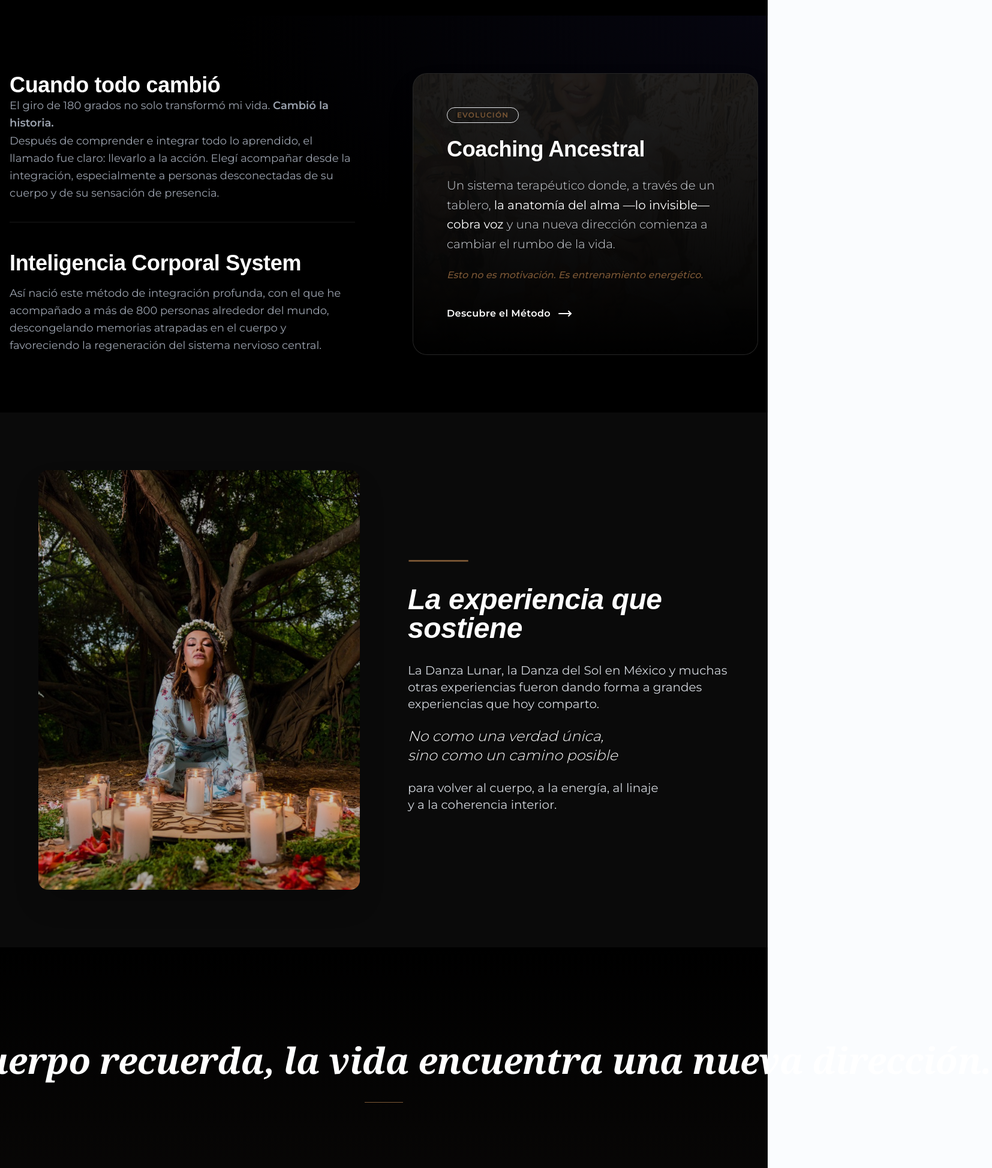
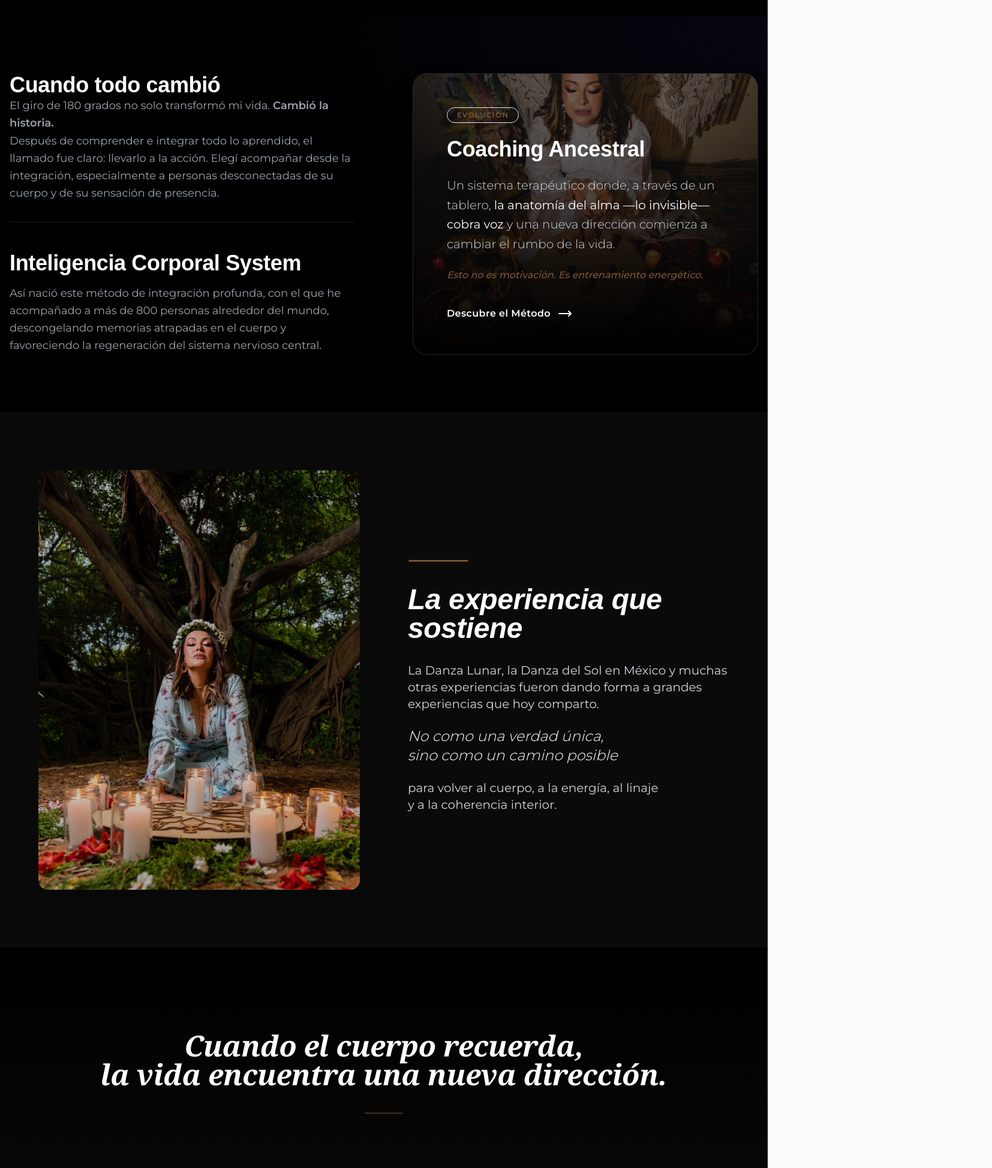
Before and after one commit to yelitzerangeloficialweb-max/yelitze-rangel-web, a Next.js app: page /sobre-mi in a window 1280 px wide. Shown: the part 2460-4408 px from the top of the page at 60% size, 1654 px wide, since content can reach past the window. Built offline with nearby package versions, Linux system fonts and the light colour scheme; a web font is replaced by a local one.

Commit message:
fix: split footer quote and update background image on about page

```diff
--- a/app/(website)/(routes)/sobre-mi/page.tsx
+++ b/app/(website)/(routes)/sobre-mi/page.tsx
@@ -171,8 +171,8 @@ export default function AboutPage() {
 
                         {/* The Expansion */}
                         <FadeIn delay={0.4} className="bg-[#1a1a1a] p-10 lg:p-14 rounded-3xl shadow-2xl relative overflow-hidden group hover:-translate-y-2 transition-transform duration-500 border border-white/5">
-                            <div className="absolute inset-0 bg-[url('/assets/images/tablero-terapeutico-new.jpg')] bg-cover bg-center opacity-30 group-hover:opacity-30 transition-opacity duration-700 mix-blend-overlay" />
-                            <div className="absolute inset-0 bg-gradient-to-t from-black via-black/50 to-transparent" />
+                            <div className="absolute inset-0 bg-[url('/assets/images/coaching-ancestral-new.jpg')] bg-cover bg-center opacity-40 group-hover:opacity-50 transition-opacity duration-700" />
+                            <div className="absolute inset-0 bg-gradient-to-t from-black via-black/40 to-transparent" />
 
                             <div className="relative z-10 flex flex-col h-full justify-between">
                                 <div>
@@ -255,10 +255,15 @@ export default function AboutPage() {
             <section className="py-32 bg-gradient-to-b from-black to-stone-950 text-center px-4">
                 <div className="container mx-auto max-w-4xl">
                     <div className="mb-20 min-h-[160px] flex flex-col justify-center items-center">
-                        <h2 className="text-3xl lg:text-6xl font-serif italic text-white mb-10 leading-tight">
+                        <h2 className="text-3xl lg:text-5xl font-serif italic text-white mb-10 leading-tight">
                             <TypewriterText
-                                text="Cuando el cuerpo recuerda, la vida encuentra una nueva dirección."
+                                text="Cuando el cuerpo recuerda,"
                                 delay={0.5}
+                            />
+                            <br />
+                            <TypewriterText
+                                text="la vida encuentra una nueva dirección."
+                                delay={2.0}
                             />
                         </h2>
                         <div className="w-16 h-[1px] bg-[var(--color-secondary)] mx-auto" />
```
Also changed, not shown: public/assets/images/coaching-ancestral-new.jpg (added).
